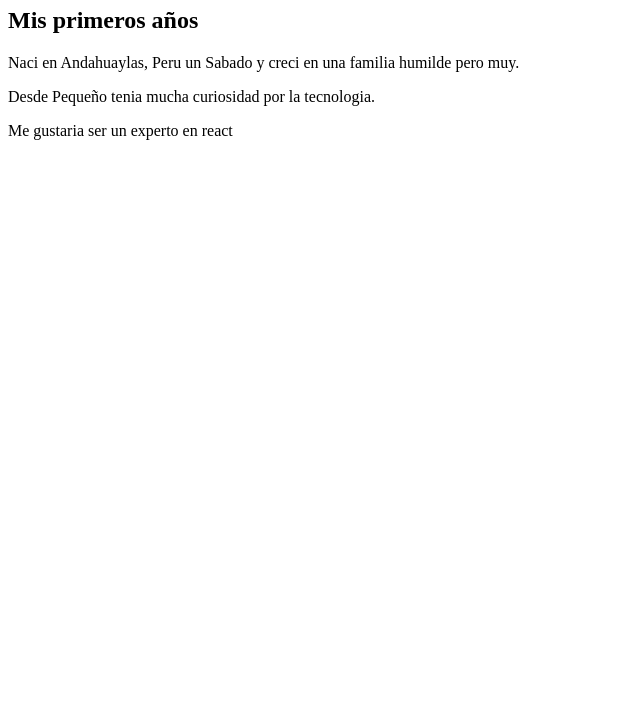
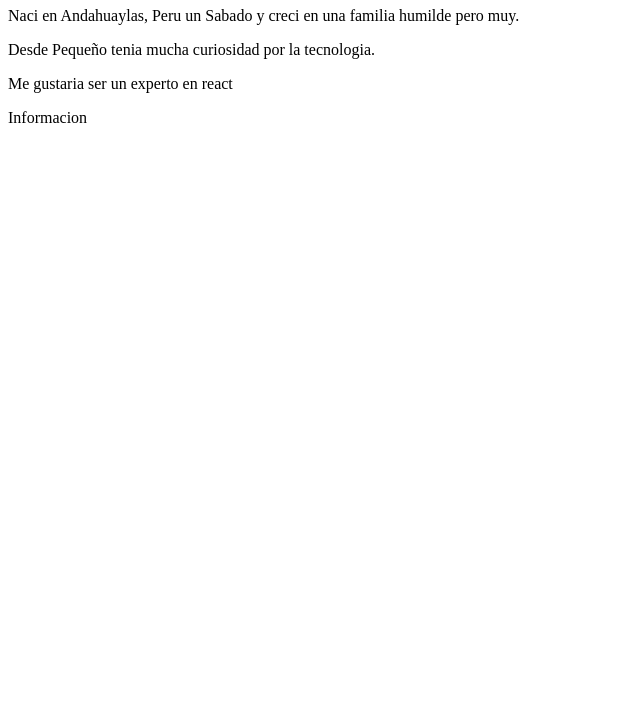
Before and after one commit to jgaribayes/mi-proyecto-git, a plain HTML site: page index.html in a window 1280 px wide. Shown: the part 73-800 px from the top of the page, without its empty margins (0-640 px from the left). Drawn offline with Linux system fonts and the light colour scheme.

Commit message:
update desde vs code

```diff
--- a/index.html
+++ b/index.html
@@ -11,7 +11,6 @@
         <h1>Acerca de mi</h1>
     </header>
     <main>
-        <h2>Mis primeros años</h2>
         <article>
             <!--Descripcion -->
             <p>Naci en Andahuaylas, Peru un Sabado y creci en una familia humilde pero muy.</p>
@@ -20,5 +19,8 @@
             <!--Fin de la descripcion -->
         </article>
     </main>
+    <footer>
+        <p>Informacion</p>
+    </footer>
 </body>
 </html>
```
